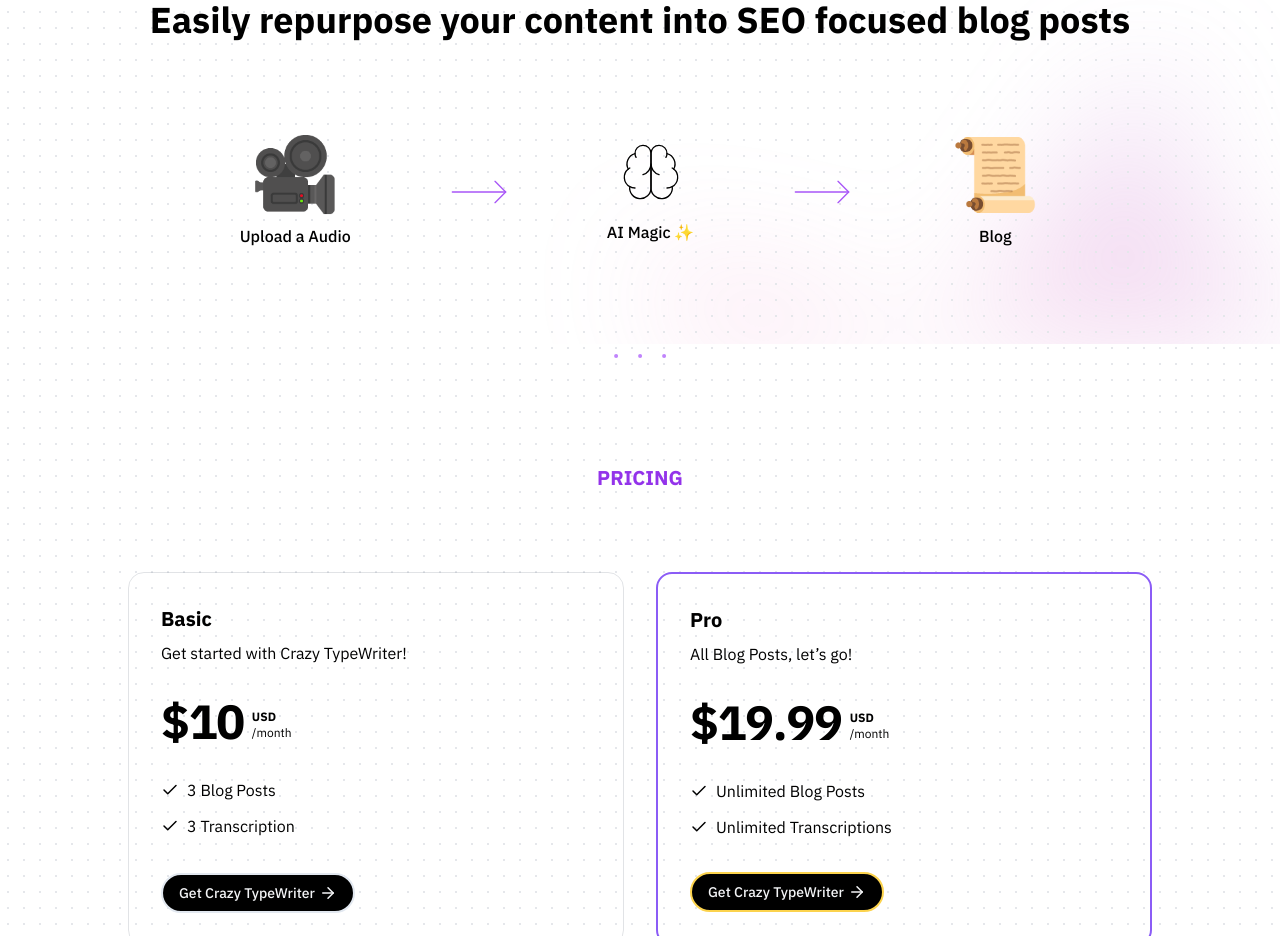
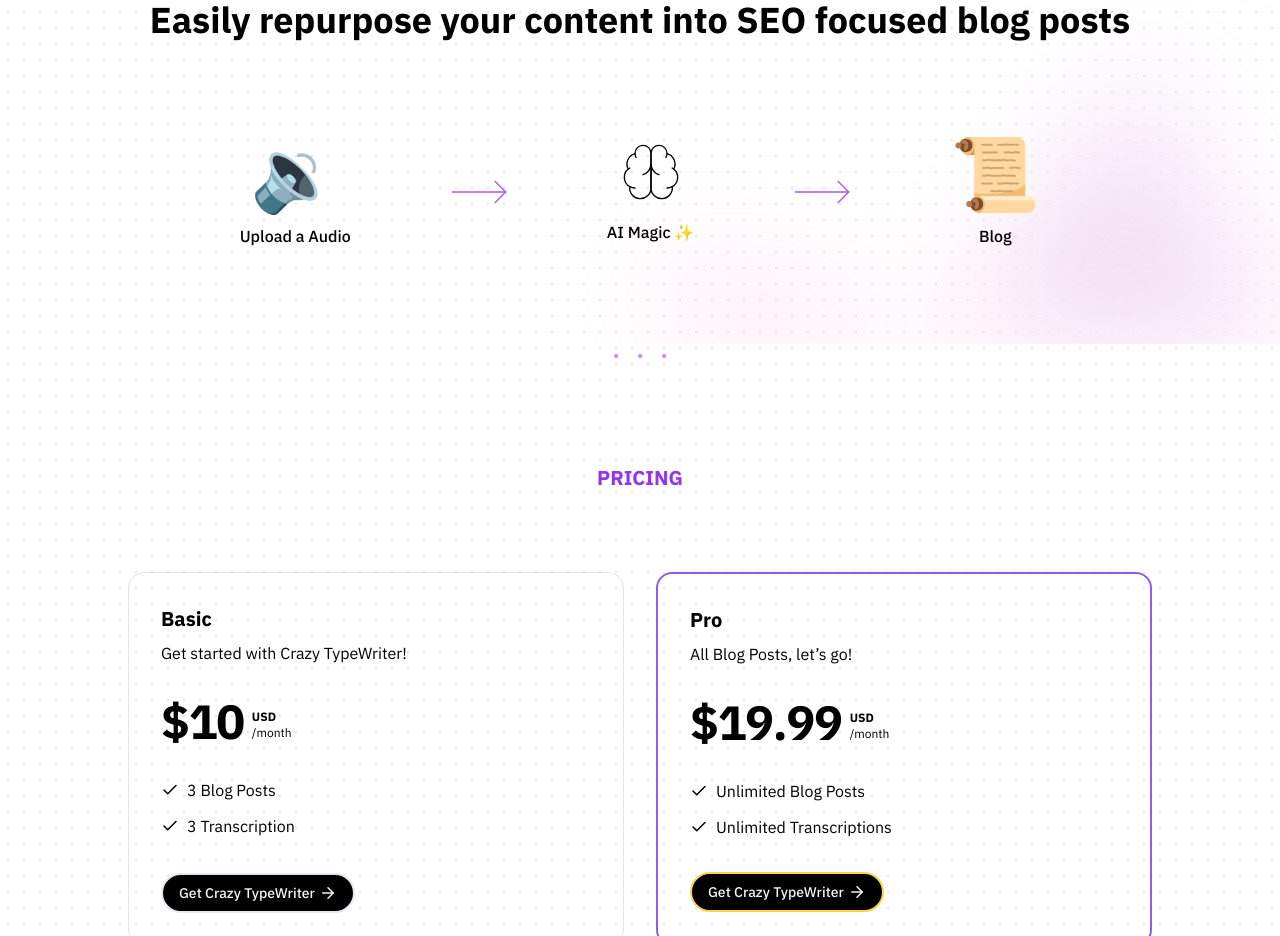
Before and after one commit to ayushag833/Crazy-TypeWriter, a Next.js app: page / in a window 1280 px wide. Shown: the part 920-1856 px from the top of the page. Built offline with nearby package versions, Linux system fonts and the light colour scheme; no server answers.

Commit message:
Bugs Fixed

```diff
--- a/app/(logged-in)/dashboard/page.tsx
+++ b/app/(logged-in)/dashboard/page.tsx
@@ -22,6 +22,9 @@
   const email = clerkUser?.emailAddresses?.[0].emailAddress ?? "";
 
   const sql = await getDbConnection();
+
+  console.log("Clerk User ---> ",clerkUser)
+  console.log("Email ---> ",email)
 
   //updatethe user id
   let userId = null;
--- a/app/page.tsx
+++ b/app/page.tsx
@@ -20,15 +20,12 @@
         <Dot className="text-purple-400"></Dot>
         <Dot className="text-purple-400"></Dot>
       </div>
-
       <Pricing />
-
       <div className="flex items-center justify-center">
         <Dot className="text-purple-400"></Dot>
         <Dot className="text-purple-400"></Dot>
         <Dot className="text-purple-400"></Dot>
       </div>
-
       <footer className="bg-gray-200/20 flex h-20 py-24 px-12 z-20 relative overflow-hidden flex-col gap-2">
         <p>All Rights Reserved, {new Date().getFullYear()}</p>
           Built by Ayush Aggarwal 🚀
--- a/components/home/howitworks.tsx
+++ b/components/home/howitworks.tsx
@@ -26,7 +26,7 @@
 
       <div className="flex items-center justify-center gap-4 lg:gap-24">
         <div className="flex flex-col gap-4">
-          <p className="text-7xl text-center">🎥</p>
+          <p className="text-7xl text-center">🔉</p>
           <p className="text-center font-medium">Upload a Audio</p>
         </div>
         <MoveRight size={64} strokeWidth={0.5} className="text-purple-500" />
```
